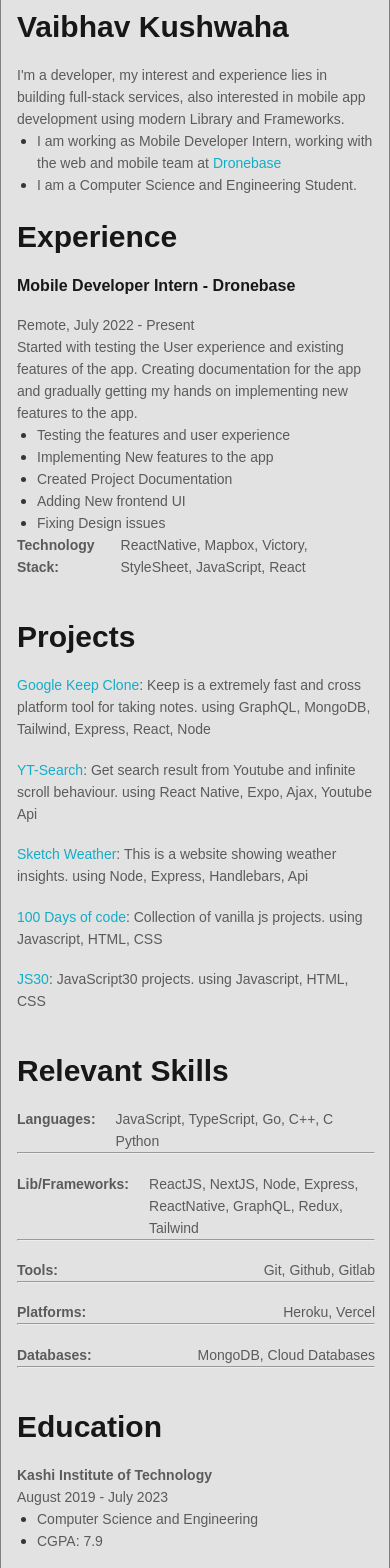
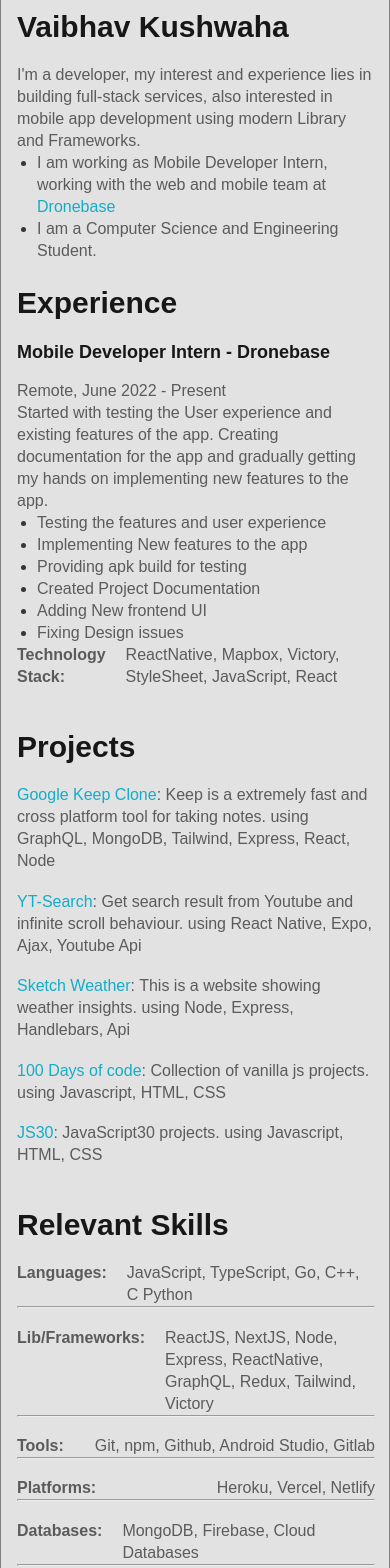
Before and after one commit to sketchomania/portfolio, a Next.js app: page /resume in a window 390 px wide. Shown: the part 300-1868 px from the top of the page. Built offline with nearby package versions, Linux system fonts and the light colour scheme.

Commit message:
chore: updated resume text and improve mobile text size

```diff
--- a/src/components/resume/ResumeStyles.js
+++ b/src/components/resume/ResumeStyles.js
@@ -19,7 +19,7 @@
   }
 
   @media ${(props) => props.theme.breakpoints.sm} {
-    font-size: 16px;
+    font-size: 18px;
     line-height: 24px;
     padding-bottom: 16px;
   }
--- a/src/constants/resume/positions.js
+++ b/src/constants/resume/positions.js
@@ -4,13 +4,14 @@
     company: "Dronebase",
     role: "Mobile Developer Intern",
     link: "https://dronebase.com/",
-    timeline: "Remote, July 2022 - Present",
+    timeline: "Remote, June 2022 - Present",
     summary: `Started with testing the User experience and existing features of the app.
     Creating documentation for the app and gradually getting my hands on implementing new features to the app.
     `,
     points: [
       "Testing the features and user experience",
       "Implementing New features to the app",
+      "Providing apk build for testing",
       "Created Project Documentation",
       "Adding New frontend UI",
       "Fixing Design issues",
--- a/src/constants/resume/skills.js
+++ b/src/constants/resume/skills.js
@@ -13,20 +13,21 @@
       "ReactNative, ",
       "GraphQL, ",
       "Redux, ",
-      "Tailwind",
+      "Tailwind, ",
+      "Victory",
     ],
   },
   {
     type: "Tools: ",
-    typeList: ["Git, ", "Github, ", "Gitlab"],
+    typeList: ["Git, ", "npm, ", "Github, ", "Android Studio, ", "Gitlab"],
   },
   {
     type: "Platforms: ",
-    typeList: ["Heroku, ", "Vercel"],
+    typeList: ["Heroku, ", "Vercel, ", "Netlify"],
   },
   {
     type: "Databases: ",
-    typeList: ["MongoDB, ", "Cloud Databases"],
+    typeList: ["MongoDB, ", "Firebase, ", "Cloud Databases"],
   },
 ];
 
--- a/src/constants/strings.js
+++ b/src/constants/strings.js
@@ -25,7 +25,7 @@
   artworks: "Artworks 🎨",
   artworksDesc1: "Some 🖼 artworks made by me.",
   artworksDesc2: "• Love to do drawings and paintings as hobby.",
-  artworksDesc3: "• Also depends upon my mood.",
+  artworksDesc3: "• Also depends upon my Ideology.",
   // Technologies
   technologies: "Technologies",
   technologiesDescription: `I have worked with a range of technologies in the web development world. From Back-end to Design`,
--- a/src/styles/GlobalComponents/index.js
+++ b/src/styles/GlobalComponents/index.js
@@ -72,7 +72,7 @@
   }
 
   @media ${(props) => props.theme.breakpoints.sm} {
-    font-size: 16px;
+    font-size: 18px;
     line-height: 24px;
     padding-bottom: 16px;
   }
@@ -90,7 +90,7 @@
   }
 
   @media ${(props) => props.theme.breakpoints.sm} {
-    font-size: 14px;
+    font-size: 16px;
     line-height: 22px;
   }
 `;
```
